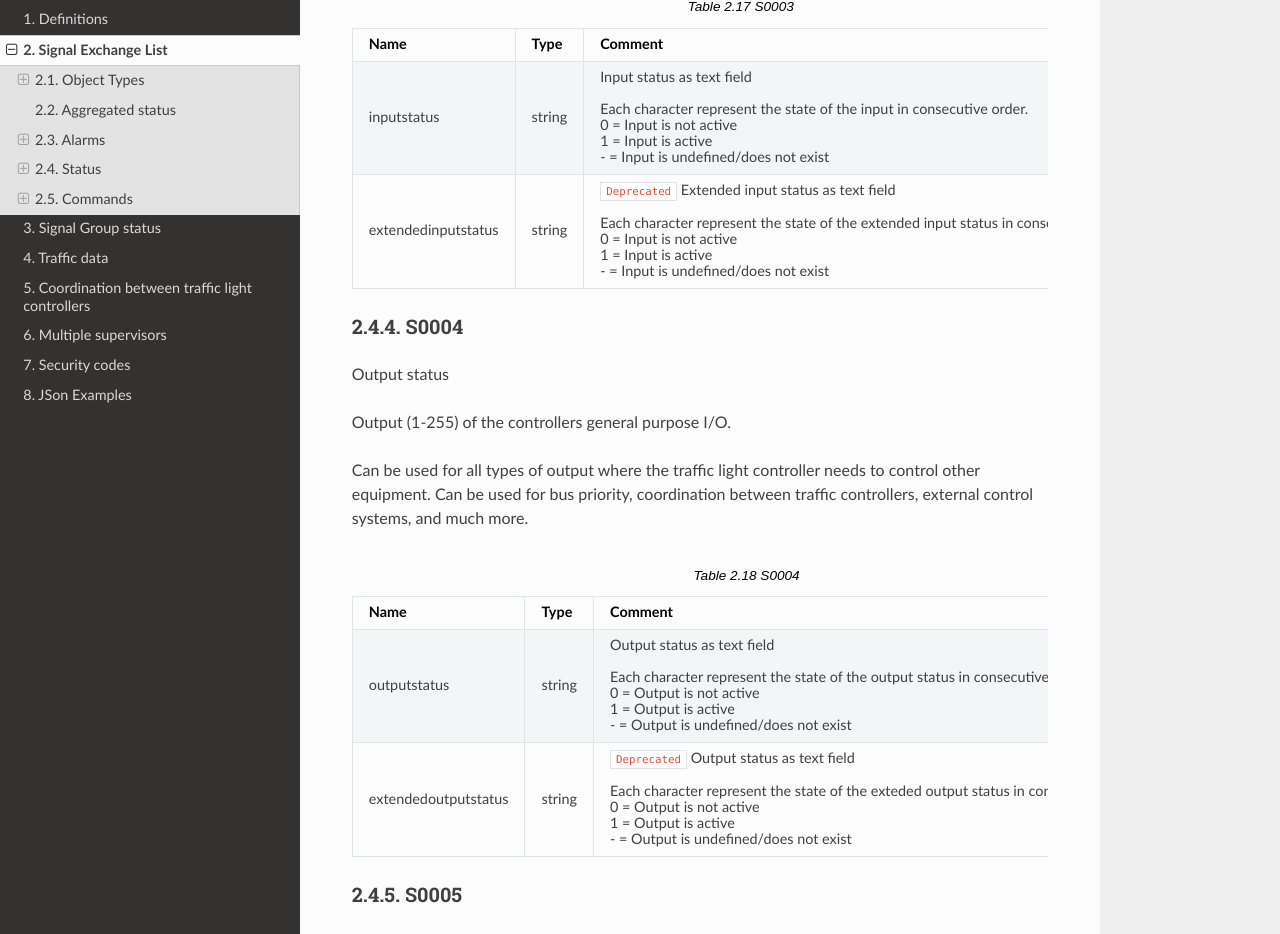
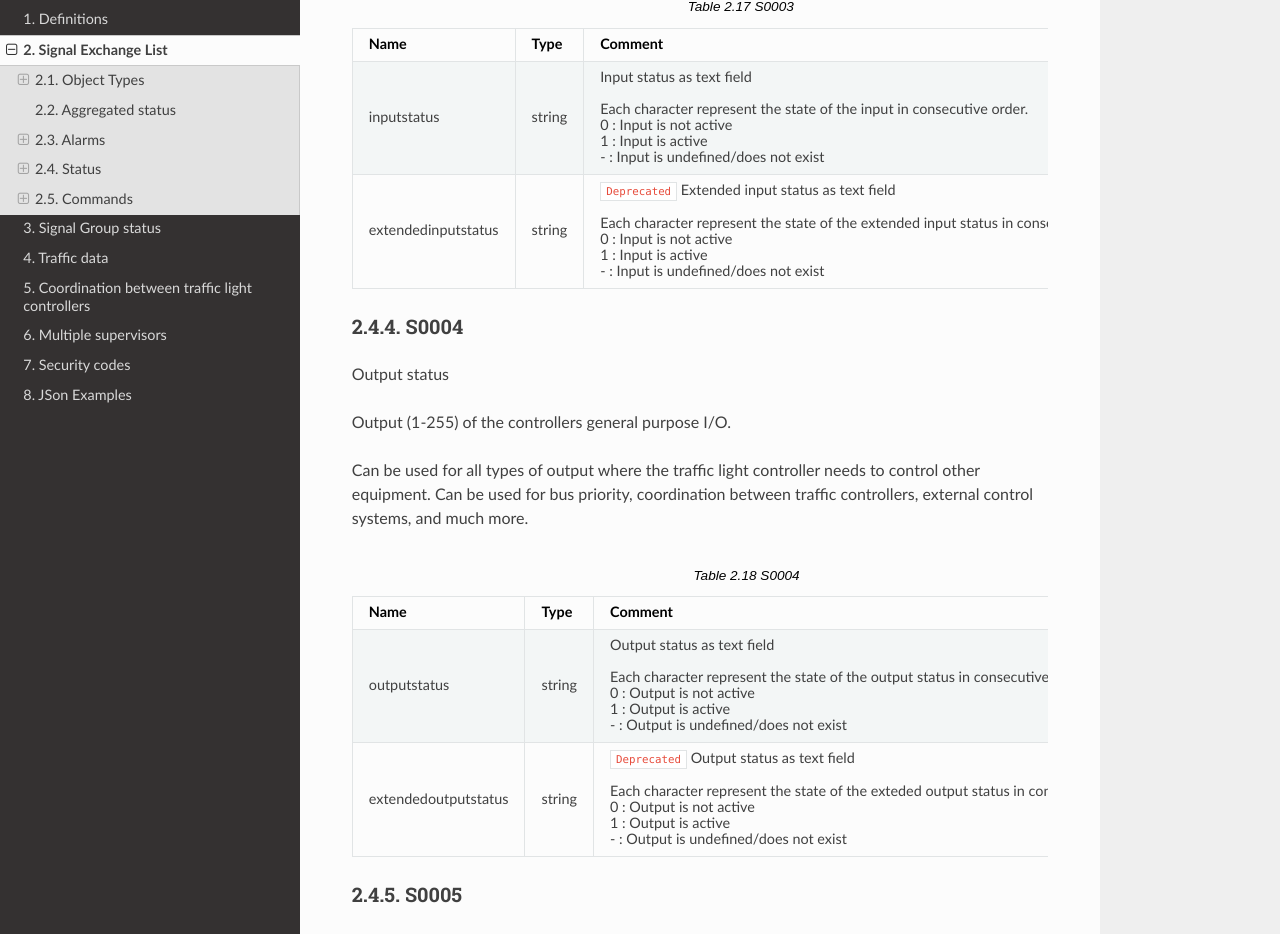
Before and after one commit to rsmp-nordic/rsmp_sxl_traffic_lights, a Sphinx documentation site: the page built from source/sxl_traffic_light_controller.rst, in a window 1280 px wide and 1400 px high, scrolled down 9963 px. Shown: the part 142-1076 px from the top of the window. Built offline with Sphinx 7.4.7 and the Read the Docs theme 2.0.0, drawn with Linux system fonts in a browser that asks for light colours; some of the changed text lies outside the part shown.

Commit message:
Minor formatting fixes

```diff
--- a/source/sxl_traffic_light_controller.rst
+++ b/source/sxl_traffic_light_controller.rst
@@ -535,9 +535,9 @@ Can be used to draw a live signal group diagram as well provide diagnostic infor
    detectorlogicstatus  string  Detector logic status as text field. |br|
                                 |br|
                                 Each character represent the state of the detector logic in consecutive order. |br|
-                                0 = Detector logic is not active |br|
-                                1 = Detector logic is active |br|
-                                - = Detector logic is undefined/does not exist
+                                0 : Detector logic is not active |br|
+                                1 : Detector logic is active |br|
+                                - : Detector logic is undefined/does not exist
    ===================  ======  ===================================================================================
 
 
@@ -563,15 +563,15 @@ Input is used where the traffic light controller must react to external control.
    inputstatus          string  Input status as text field |br|
                                 |br|
                                 Each character represent the state of the input in consecutive order. |br|
-                                0 = Input is not active |br|
-                                1 = Input is active |br|
-                                - = Input is undefined/does not exist
+                                0 : Input is not active |br|
+                                1 : Input is active |br|
+                                - : Input is undefined/does not exist
    extendedinputstatus  string  ``Deprecated`` Extended input status as text field |br|
                                 |br|
                                 Each character represent the state of the extended input status in consecutive order. |br|
-                                0 = Input is not active |br|
-                                1 = Input is active |br|
-                                - = Input is undefined/does not exist
+                                0 : Input is not active |br|
+                                1 : Input is active |br|
+                                - : Input is undefined/does not exist
    ===================  ======  ==========================================================================================
 
 
@@ -597,15 +597,15 @@ Can be used for all types of output where the traffic light controller needs to
    outputstatus          string  Output status as text field |br|
                                  |br|
                                  Each character represent the state of the output status in consecutive order. |br|
-                                 0 = Output is not active |br|
-                                 1 = Output is active |br|
-                                 - = Output is undefined/does not exist
+                                 0 : Output is not active |br|
+                                 1 : Output is active |br|
+                                 - : Output is undefined/does not exist
    extendedoutputstatus  string  ``Deprecated`` Output status as text field |br|
                                  |br|
                                  Each character represent the state of the exteded output status in consecutive order. |br|
-                                 0 = Output is not active |br|
-                                 1 = Output is active |br|
-                                 - = Output is undefined/does not exist
+                                 0 : Output is not active |br|
+                                 1 : Output is active |br|
+                                 - : Output is undefined/does not exist
    ====================  ======  ==========================================================================================
 
 
```
